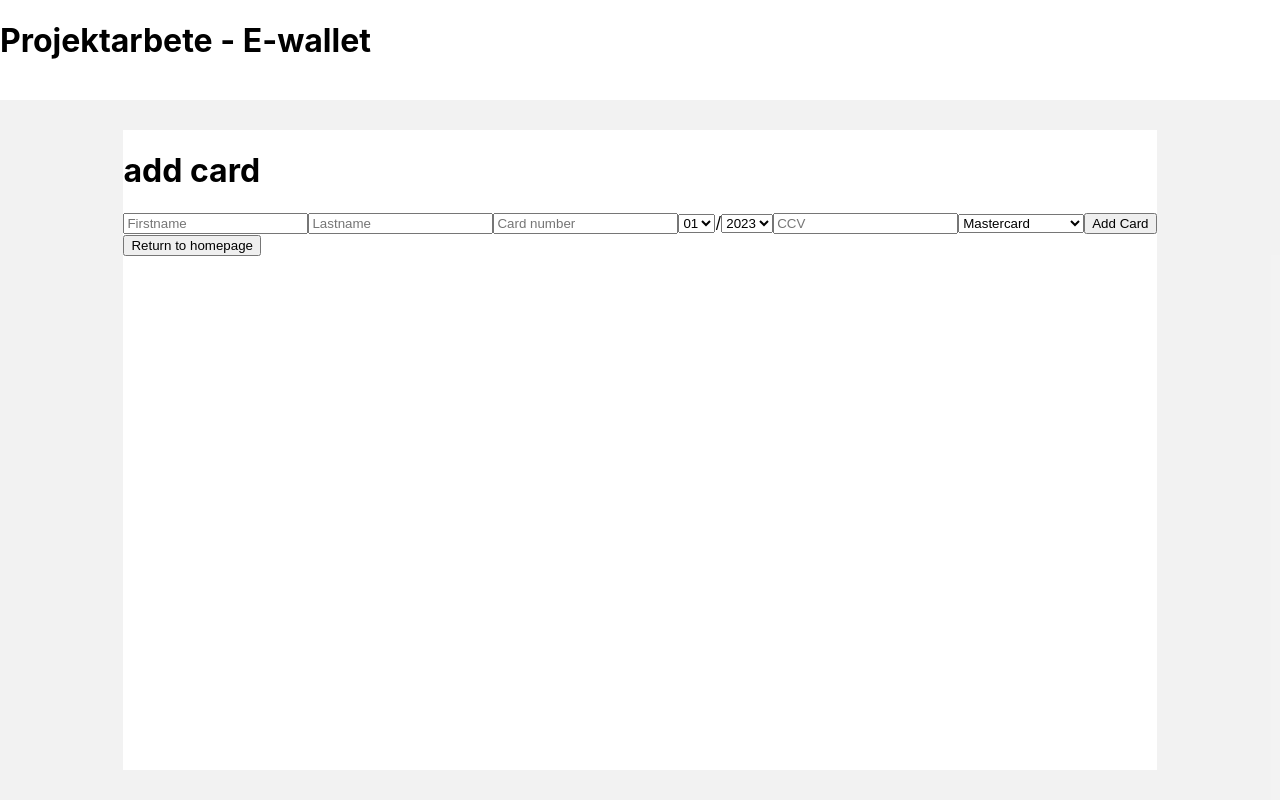
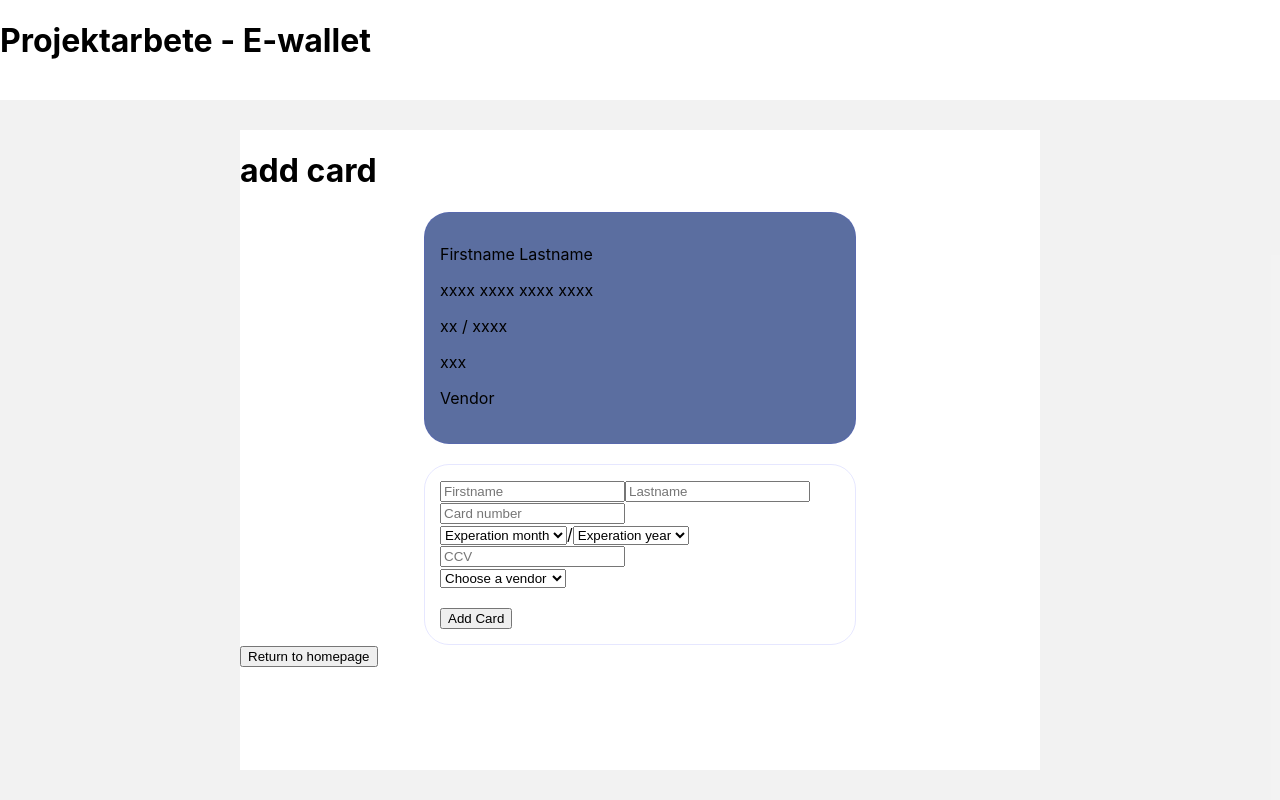
Before and after one commit to BestFriend-Sweet/Projektarbete-E-Wallet, a React (Create React App) app: page /addcard in a window 1280 px wide. Built offline with nearby package versions, Linux system fonts and the light colour scheme.

Commit message:
further developed addcard page

```diff
--- a/src/App.css
+++ b/src/App.css
@@ -26,14 +26,16 @@
 
 #inactive-cards {
 }
-        #active-card h1, #inactive-cards h1 {
+#active-card h1,
+#inactive-cards h1 {
   font-weight: 400;
   text-transform: capitalize;
   text-align: center;
 }
-        #active-card h1::after, #inactive-cards h1::after {
+#active-card h1::after,
+#inactive-cards h1::after {
   display: inline-block;
-          content: '';
+  content: "";
   margin-inline: 5px;
   padding: 7px;
   border-radius: 100%;
@@ -53,7 +55,30 @@
   border-radius: 25px;
 }
 
-
 #add-card {
   border: 1px solid red;
 }
+
+.createCard {
+  width: 400px;
+  margin: auto;
+  padding: 15px;
+  border: 1px solid #444fff22;
+  border-radius: 25px;
+}
+
+.newCard {
+  width: 400px;
+  height: 200px;
+  margin: auto;
+  margin-bottom: 20px;
+  padding: 15px;
+  border: 1px solid #444fff22;
+  background-color: rgb(91, 110, 160);
+  border-radius: 25px;
+}
+
+.addBtn {
+  margin-top: 20px;
+
+}
--- a/src/pages/HomePage.jsx
+++ b/src/pages/HomePage.jsx
@@ -67,7 +67,9 @@ const HomePage = _ => {
       </Link> */}
 
       {/* test 1 */}
+      <Link to={{ pathname: "/addcard" }}>
       <button id="add-card" onClick={test1}>add new card</button>
+      </Link>
     </div>
   )
 }
--- a/src/pages/addCard.jsx
+++ b/src/pages/addCard.jsx
@@ -1,7 +1,7 @@
 // imports
 import { useDispatch, useSelector } from "react-redux";
 import { useState } from "react";
-
+import { Link } from "react-router-dom";
 
 const AddCard = () => {
   // state
@@ -12,13 +12,13 @@ const AddCard = () => {
   // state/effects, actions
   const dispatch = useDispatch();
 
-  const [firstName, setFirstName] = useState("")
-  const [lastName, setLastName] = useState("")
-  const [vendor, setVendor] = useState("")
-  const [cardnumber, setCardnumber] = useState("")
-  const [expireMonth, setExpireMonth] = useState("")
-  const [expireYear, setExpireYear] = useState("")
-  const [CCV, setCCV] = useState("")
+  const [firstName, setFirstName] = useState("Firstname");
+  const [lastName, setLastName] = useState("Lastname");
+  const [vendor, setVendor] = useState("Vendor");
+  const [cardnumber, setCardnumber] = useState("xxxx xxxx xxxx xxxx");
+  const [expireMonth, setExpireMonth] = useState("xx");
+  const [expireYear, setExpireYear] = useState("xxxx");
+  const [CCV, setCCV] = useState("xxx");
 
   let newCard = {
     firstname: firstName,
@@ -27,27 +27,50 @@ const AddCard = () => {
     cardNr: cardnumber,
     expireMonth: expireMonth,
     expireYear: expireYear,
-    CCV: CCV
-  }
+    CCV: CCV,
+    isActive: false
+  };
 
   return (
-
     <>
       <h1>add card</h1>
-      <div>
-        <p>{firstName}</p>
-        <p>{lastName}</p>
+      <div className="newCard">
+        <p>{firstName} {lastName}</p>
         <p>{cardnumber}</p>
-        <p>{expireMonth}</p>
-        <p>{expireYear}</p>
+        <p>{expireMonth} / {expireYear}</p>
         <p>{CCV}</p>
         <p>{vendor}</p>
       </div>
-      <div>
-        <input type="text" id="firstname" placeholder="Firstname" onChange={e => setFirstName(e.target.value)} />
-        <input type="text" id="lastname" placeholder="Lastname" onChange={e => setLastName(e.target.value)}/>
-        <input type="number" id="cardNr" placeholder="Card number" onChange={e => setCardnumber(e.target.value)}/>
-        <select id="expireMonth" onChange={e => setExpireMonth(e.target.value)}>
+      <div className="createCard">
+        <input
+          type="text"
+          id="firstname"
+          placeholder="Firstname"
+          onChange={(e) => setFirstName(e.target.value)}
+        />
+        <input
+          type="text"
+          id="lastname"
+          placeholder="Lastname"
+          onChange={(e) => setLastName(e.target.value)}
+        />
+        <br />
+        <input
+          type="tel"
+          id="cardNr"
+          placeholder="Card number"
+          maxLength={16}
+          onChange={(e) => setCardnumber(e.target.value)}
+        />
+        <br />
+        <select
+          id="expireMonth"
+          defaultValue={"disabled"}
+          onChange={(e) => setExpireMonth(e.target.value)}
+        >
+          <option value="disabled" disabled>
+            Experation month
+          </option>
           <option value="01">01</option>
           <option value="02">02</option>
           <option value="03">03</option>
@@ -62,7 +85,14 @@ const AddCard = () => {
           <option value="12">12</option>
         </select>
         /
-        <select id="expireYear" onChange={e => setExpireYear(e.target.value)}>
+        <select
+          id="expireYear"
+          defaultValue={"disabled"}
+          onChange={(e) => setExpireYear(e.target.value)}
+        >
+          <option value="disabled" disabled>
+            Experation year
+          </option>
           <option value="2023">2023</option>
           <option value="2024">2024</option>
           <option value="2025">2025</option>
@@ -74,15 +104,39 @@ const AddCard = () => {
           <option value="2031">2031</option>
           <option value="2032">2032</option>
         </select>
-        <input type="number" id="CCV" placeholder="CCV" onChange={e => setCCV(e.target.value)}/>
-        <select id="vendor" onChange={e => setVendor(e.target.value)}>
+        <input
+          type="tel"
+          id="CCV"
+          placeholder="CCV"
+          maxLength={3}
+          onChange={(e) => setCCV(e.target.value)}
+        />
+        <br />
+        <select
+          id="vendor"
+          defaultValue={"disabled"}
+          onChange={(e) => setVendor(e.target.value)}
+        >
+          <option value="disabled" disabled>
+            Choose a vendor
+          </option>
           <option value="Mastercard">Mastercard</option>
           <option value="Visa">Visa</option>
           <option value="American Expess">American Expess</option>
         </select>
-        <button>Add Card</button>
+        <br />
+        <button className="addBtn"
+          onClick={() => {
+            console.log(newCard);
+            // dispatch(addNewCard(newCard))
+          }}
+        >
+          Add Card
+        </button>
       </div>
-      <button>Return to homepage</button>
+      <Link to={{ pathname: "/" }}>
+        <button>Return to homepage</button>
+      </Link>
     </>
   );
 };
```
Lines whose indentation alone changed are shown as unchanged.
